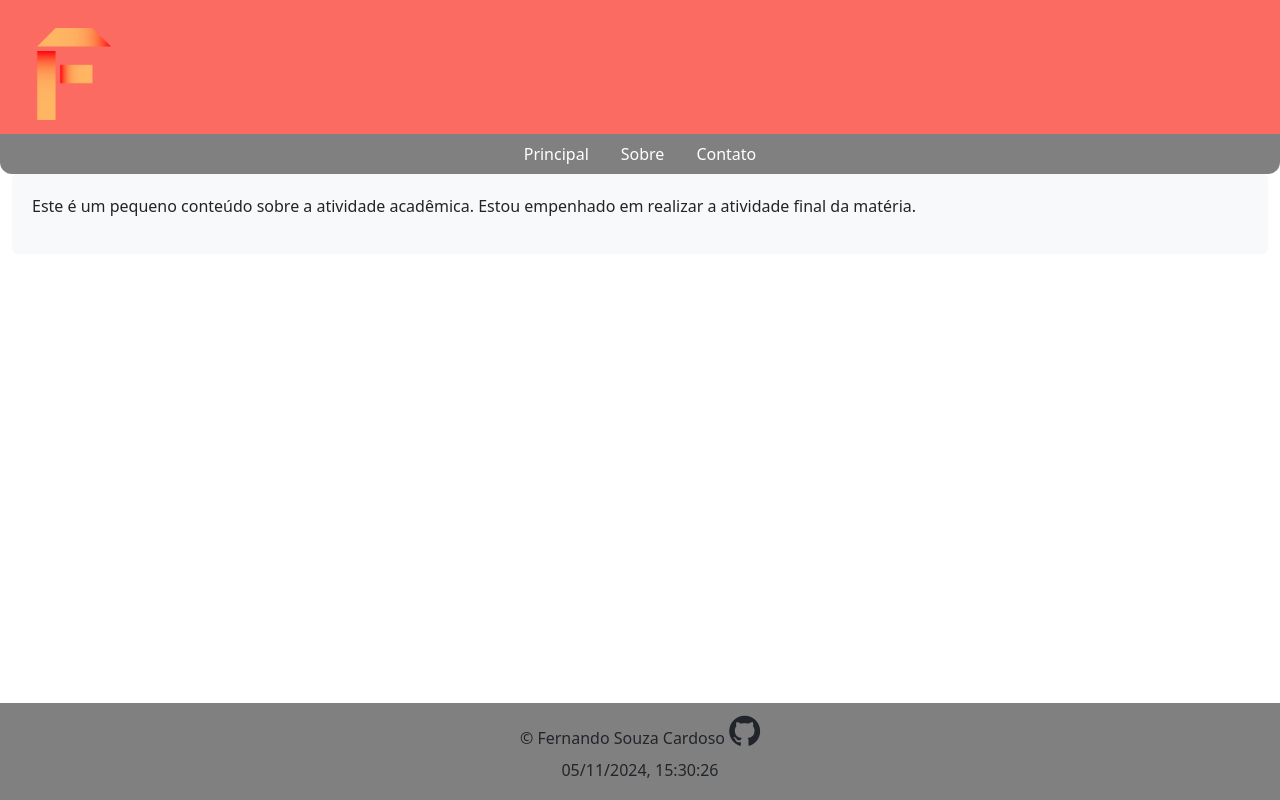
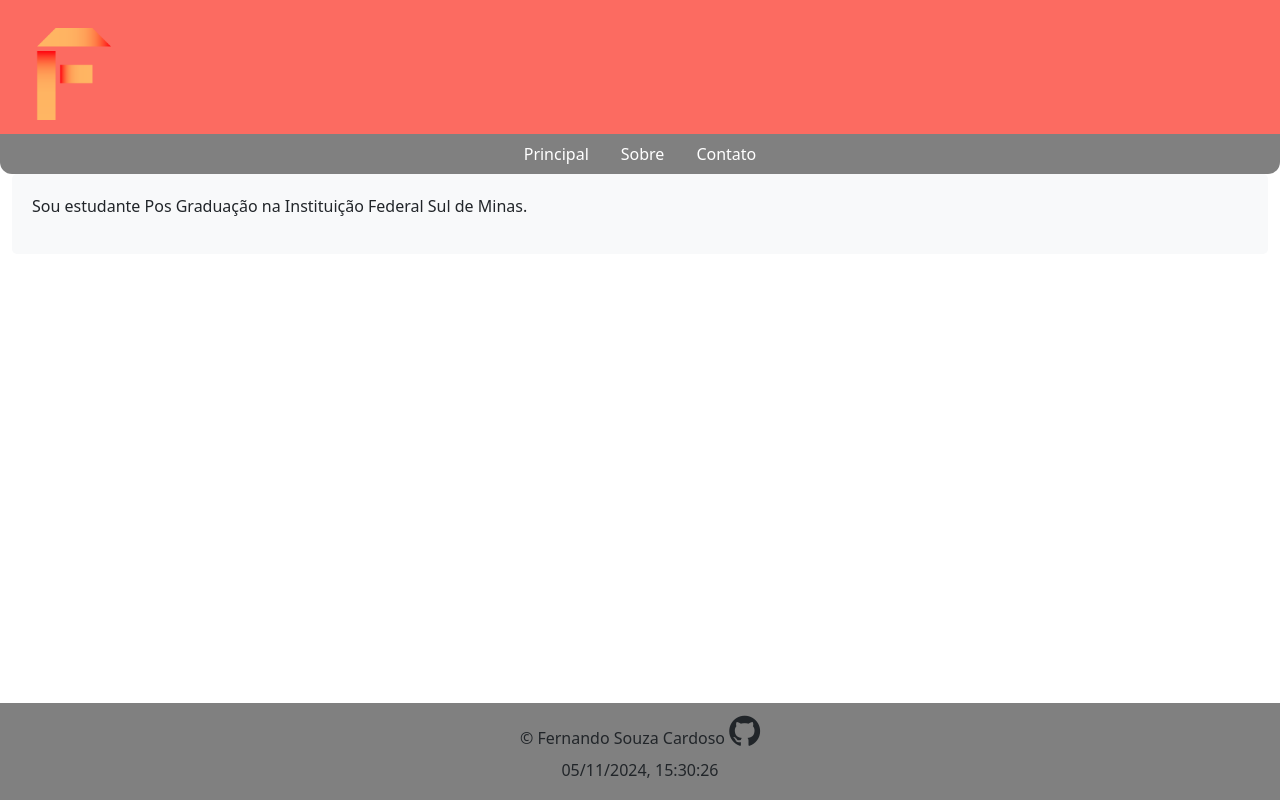
Before and after one commit to souzanandodev/projectperfil, a plain HTML site: page sobre.html in a window 1280 px wide. Drawn offline with nearby package versions, Linux system fonts and the light colour scheme.

Commit message:
Atualizacao Sobre

```diff
--- a/sobre.html
+++ b/sobre.html
@@ -30,7 +30,7 @@
     <div class="container-fluid">
         <main>
             <section class="custom-section">
-                <p>Este é um pequeno conteúdo sobre a atividade acadêmica. Estou empenhado em realizar a atividade final da matéria.</p>
+                <p>Sou estudante Pos Graduação na Instituição Federal Sul de Minas.</p>
             </section>
         </main>
     </div>
```
